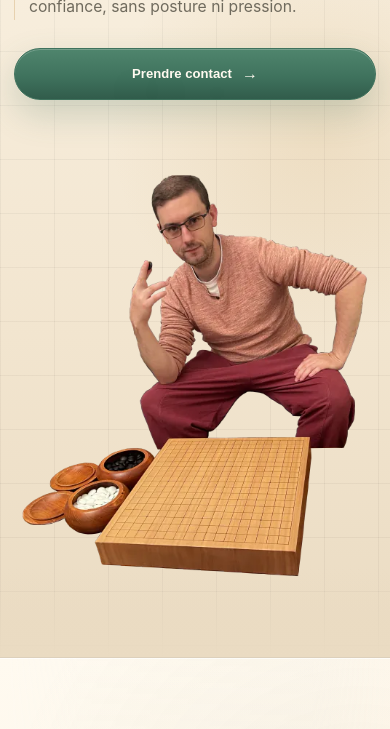
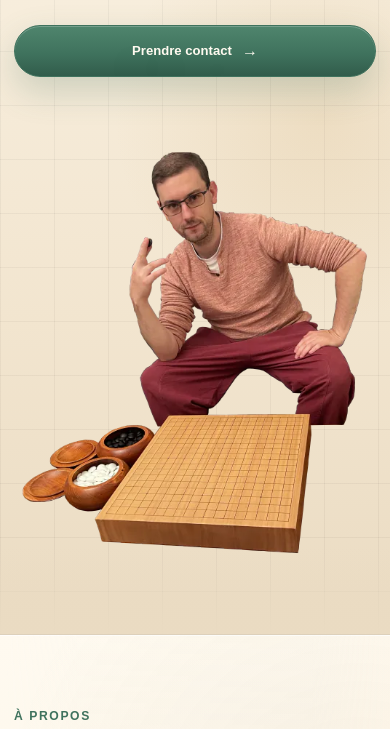
Before and after one commit to Theosers/go-coming-soon, a plain HTML site: page index.html in a window 390 px wide. Shown: the part 575-1304 px from the top of the page. Drawn offline with Linux system fonts and the light colour scheme.

Commit message:
Fix effective homepage hero spacing

```diff
--- a/assets/site-system.css
+++ b/assets/site-system.css
@@ -480,7 +480,7 @@ body.site-page button:focus-visible {
 }
 
 .site-page-home .hero {
-  padding-top: clamp(96px, 8vw, 116px);
+  padding-top: clamp(48px, 4vw, 58px);
 }
 
 .site-page-home .hero-inner {
@@ -680,7 +680,7 @@ body.site-page button:focus-visible {
   }
 
   .site-page-home .hero {
-    padding-top: 46px;
+    padding-top: 23px;
   }
 
   .site-page-about .final-cta,
```
